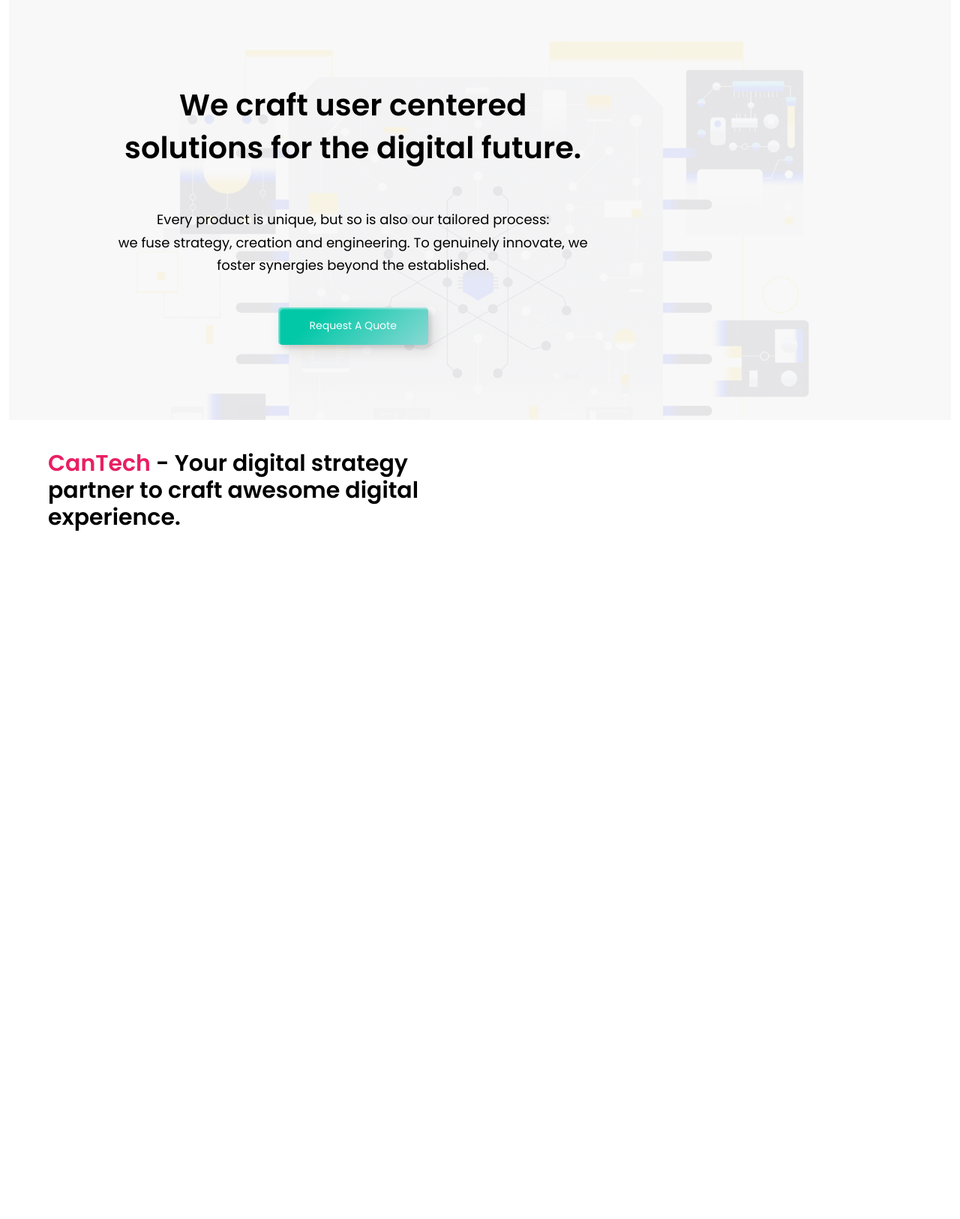
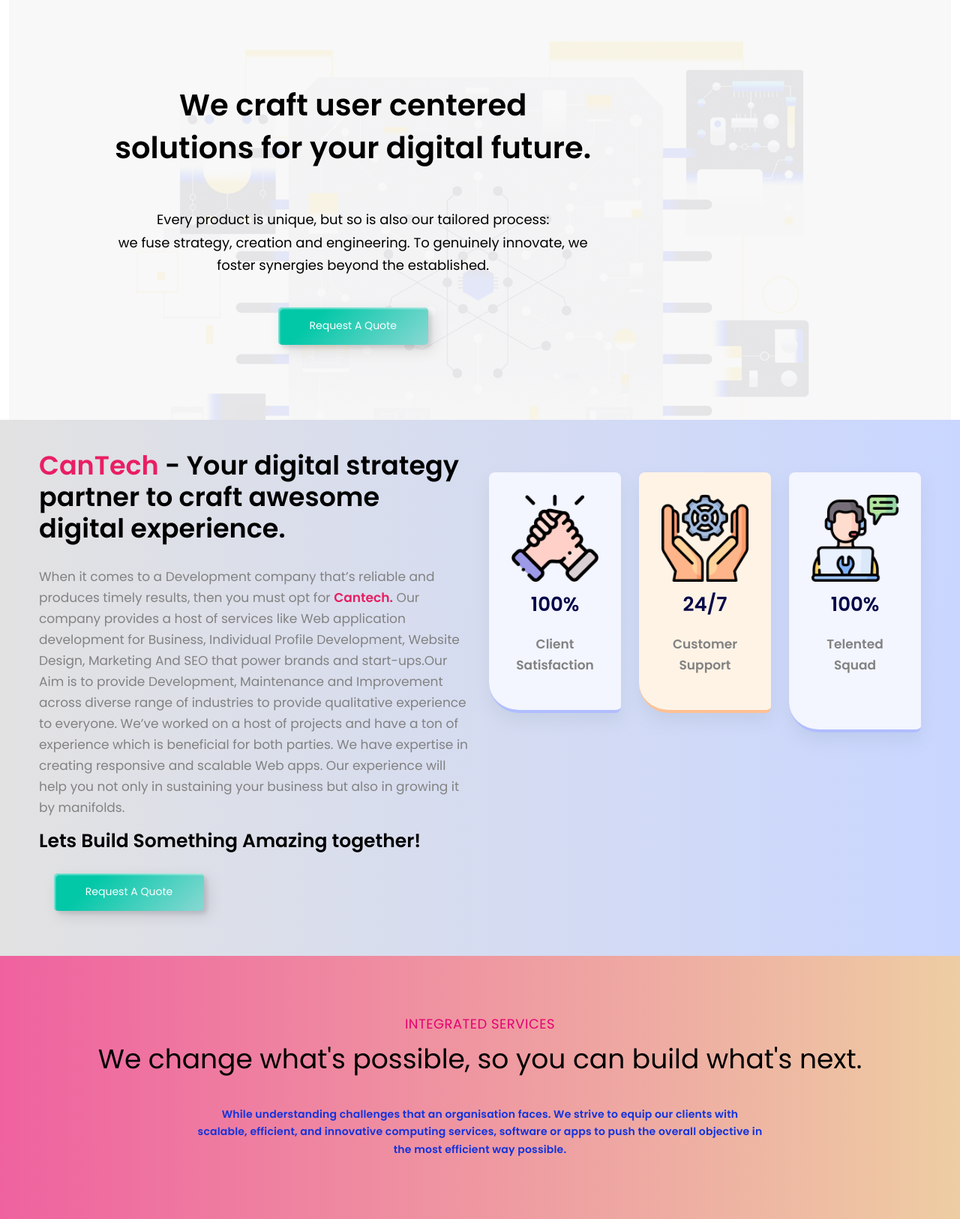
Before and after one commit to ilmaan/CanTech-Project, a Django app: page / in a window 1280 px wide. Shown: the whole page at 75% size. Before the commit the page ends 708 px from the top, so only its background shows below. Run offline with Django 3.2, Linux system fonts and the light colour scheme; some libraries are stand-ins or nearby versions.

Commit message:
3 Sections Web Versions

```diff
--- a/cantechsoftwares/cantech/static/app/css/home.css
+++ b/cantechsoftwares/cantech/static/app/css/home.css
@@ -1,6 +1,7 @@
 
 body{
     font-family: 'Poppins' !important;
+
 }
 * {
         font-size: 100%;
@@ -8,6 +9,7 @@
     }
 
 .row1{
+
     text-align: center;
     margin: 0 auto;
     align-content: center;
@@ -19,6 +21,7 @@
     width: 100%;
     opacity: 1;
     top: 0;
+
 }
 
 .row1 h1{
@@ -57,7 +60,7 @@
   font-weight: 500;
   background: transparent;
   cursor: pointer;
-  transition: all 0.3s ease;
+  transition: all 2.3s ease;
   position: relative;
   display: inline-block;
    box-shadow:inset 2px 2px 2px 0px rgba(255,255,255,.5),
@@ -67,9 +70,9 @@
 }
 
 @-webkit-keyframes shiny-btn1 {
-    0% { -webkit-transform: scale(0) rotate(45deg); opacity: 0; }
-    80% { -webkit-transform: scale(0) rotate(45deg); opacity: 0.5; }
-    81% { -webkit-transform: scale(4) rotate(45deg); opacity: 1; }
+    0% { -webkit-transform: scale(0) rotate(95deg); opacity: 0; }
+    80% { -webkit-transform: scale(0) rotate(90deg); opacity: 0.5; }
+    81% { -webkit-transform: scale(4) rotate(95deg); opacity: 1; }
     100% { -webkit-transform: scale(50) rotate(45deg); opacity: 0; }
 }
 
@@ -99,7 +102,7 @@
   transition: all 0.3s ease;
 }
 .btn-13:hover {
-  color: #fff;
+  color: black;
 }
 .btn-13:hover:after {
   top: 0;
@@ -114,12 +117,86 @@
 .row3{
     padding: 5vh;
     font-weight: 600;
+    background: #C9D6FF;  /* fallback for old browsers */
+    background: -webkit-linear-gradient(to right, #E2E2E2, #C9D6FF);  /* Chrome 10-25, Safari 5.1-6 */
+    background: linear-gradient(to right, #E2E2E2, #C9D6FF); /* W3C, IE 10+/ Edge, Firefox 16+, Chrome 26+, Opera 12+, Safari 7+ */
+
 }
 .row3 span{
     color: #e91e63;
+    font-weight: 800;
 }
 
 .row3 h3{
     font-weight: 700;
-    font-size: 30px;
+    font-size: 35px;
 }
+
+.row3 p{
+  font-size: 17px;
+  line-height: 28px;
+}
+
+.funfct {
+  box-shadow: 0 11px 20px rgb(123 149 162 / 15%);
+  line-height: 26px;
+  padding: 30px;
+  border-radius: 8px 8px 8px 40px;
+  margin-top: 30px;
+  position: relative;
+  text-align: center;
+}
+
+.srcl1 {
+  background: #f3f5ff;
+  border-bottom: 4px solid #b0bdff;
+}
+.srcl2 {
+  background: #fff3e6;
+  border-bottom: 4px solid #ffc093;
+}
+
+.row3 h5{
+  display: inline-block;
+    font-weight: 900;
+    font-size: 26px;
+    color: #050748;
+    padding: 15px 0;
+}
+
+.letsbuild{
+  font-size: 25px !important;
+}
+
+/* Row 4 Section 4 */
+
+.row4{
+  background: #EECDA3;  /* fallback for old browsers */
+  background: -webkit-linear-gradient(to right, #EF629F, #EECDA3);  /* Chrome 10-25, Safari 5.1-6 */
+  background: linear-gradient(to right, #EF629F, #EECDA3); /* W3C, IE 10+/ Edge, Firefox 16+, Chrome 26+, Opera 12+, Safari 7+ */
+  /* margin: 0 auto; */
+  text-align: center;
+  align-items: center;
+  padding-top: 10vh;
+}
+
+.row4 h6{
+  color: #e60072;
+  text-transform: uppercase;
+  letter-spacing: 0.5px;
+  font-size: 18px;
+  font-weight: 400;
+  margin: 0 0 15px 0;
+  display: block;
+}
+
+.row4 p{
+  width: 60%;
+  text-align: center;
+  margin: 0 auto;
+  color: #13D;
+  font-weight: 600;
+  letter-spacing: 0.2px;
+  margin-top: 5vh;
+  margin-bottom: 10vh;
+}
--- a/cantechsoftwares/templates/home.html
+++ b/cantechsoftwares/templates/home.html
@@ -1,5 +1,5 @@
 {% extends 'base.html' %}
-
+{% load static %}
 {% block title %}
 HOME
 {% endblock %}
@@ -9,7 +9,7 @@
 <div class="container-fluid">
     <div class="row row1">
         <div class="col-lg-8">
-            <h1>We craft user centered solutions for the digital future.</h1>
+            <h1>We craft user centered solutions for your digital future.</h1>
             <p>Every product is unique, but so is also our tailored process:<br>
                 we fuse strategy, creation and engineering.
                 To genuinely innovate, we foster synergies beyond the established.</p>
@@ -21,12 +21,51 @@
         <div class="col-lg-4"></div>
     </div>
     <!-- SECOND CONTAINER -->
-    <div class="container">
+    <div class="container-flex">
         <div class="row row3">
             <div class="col-md-6">
                 <h3><span>CanTech</span> - Your digital strategy partner to craft awesome digital experience.</h3>
+                <br>
+                <p>When it comes to a Development company that’s reliable and produces timely results, then you must opt for <span>Cantech.</span> Our company provides a host of services like Web application development for Business, Individual Profile Development, Website Design, Marketing And SEO that power brands and start-ups.Our Aim is to provide Development, Maintenance and Improvement across diverse range of industries to provide qualitative experience to everyone. We’ve worked on a host of projects and have a ton of experience which is beneficial for both parties. We have expertise in creating responsive and scalable Web apps. Our experience will help you not only in sustaining your business but also in growing it by manifolds.</p>
+
+                <h3 class="letsbuild">Lets Build Something Amazing together!</h3>
+                <button class="custom-btn btn-13">Request A Quote</button>
             </div>
-            <div class="col-md-6"></div>
+            <div class="col-md-6">
+                <div class="row">
+                    <div class="col-lg-4 col-md-6 col-sm-12 col-xs-12" >
+                        <div class=" funfct srcl1" >
+                            <img src="{% static 'app/images/support.png' %}" alt="">
+                            <h5>100%</h5>
+                            <p><b>Client Satisfaction</b></p>
+                        </div>
+                    </div>
+                    <div class="col-lg-4 col-md-6 col-sm-12 col-xs-12" >
+                        <div class=" funfct srcl2" >
+                            <img src="{% static 'app/images/customer-support.png' %}" alt="">
+                            <h5>24/7</h5>
+                            <p><b>Customer Support</b></p>
+                        </div>
+                    </div><div class="col-lg-4 col-md-6 col-sm-12 col-xs-12" >
+                        <div class=" funfct srcl1" >
+                            <img src="{% static 'app/images/technical-support.png' %}" alt="">
+                            <h5>100%</h5>
+                            <p><b>Telented Squad</b></p>
+                            <br>
+                        </div>
+                    </div>
+                </div>
+            </div>
+        </div>
+
+        <!-- 3rd Section -->
+        <div class="row row4" >
+            <div class="col-lg-12">
+                <h6>INTEGRATED SERVICES</h6>
+                <h2>We change what's possible, so you can build what's next.</h2>
+                <p>While understanding challenges that an organisation faces. We strive to equip our clients with scalable, efficient, and innovative computing services, software or apps to push the overall objective in the most efficient way possible.</p>
+            </div>
+
         </div>
     </div>
 </div>
```
Also changed, not shown: cantechsoftwares/cantech/static/app/images/customer-service.png (added), cantechsoftwares/cantech/static/app/images/customer-support.png (added), cantechsoftwares/cantech/static/app/images/support.png (added), cantechsoftwares/cantech/static/app/images/technical-support.png (added), cantechsoftwares/templates/base.html (line endings or trailing spaces).
